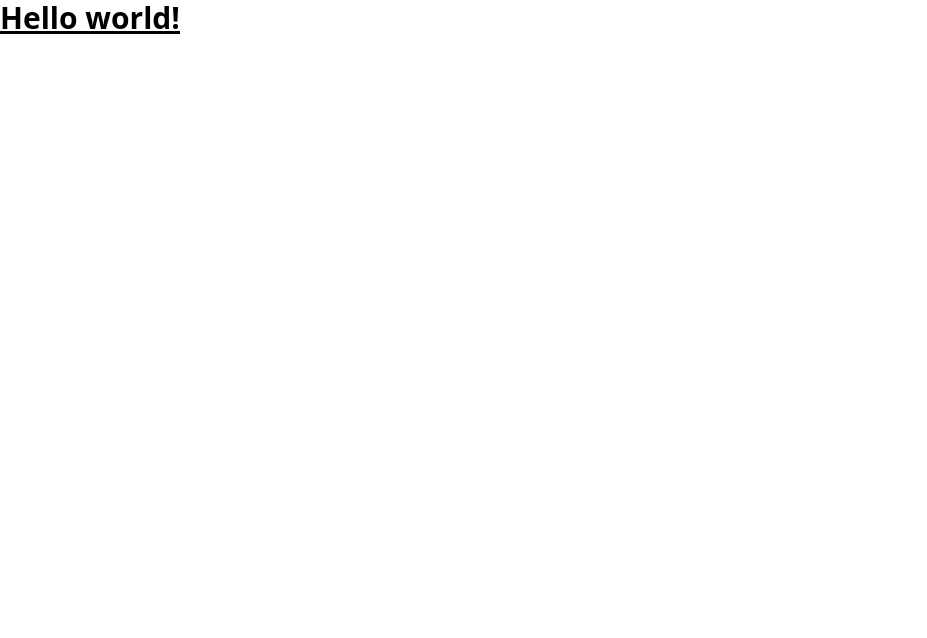
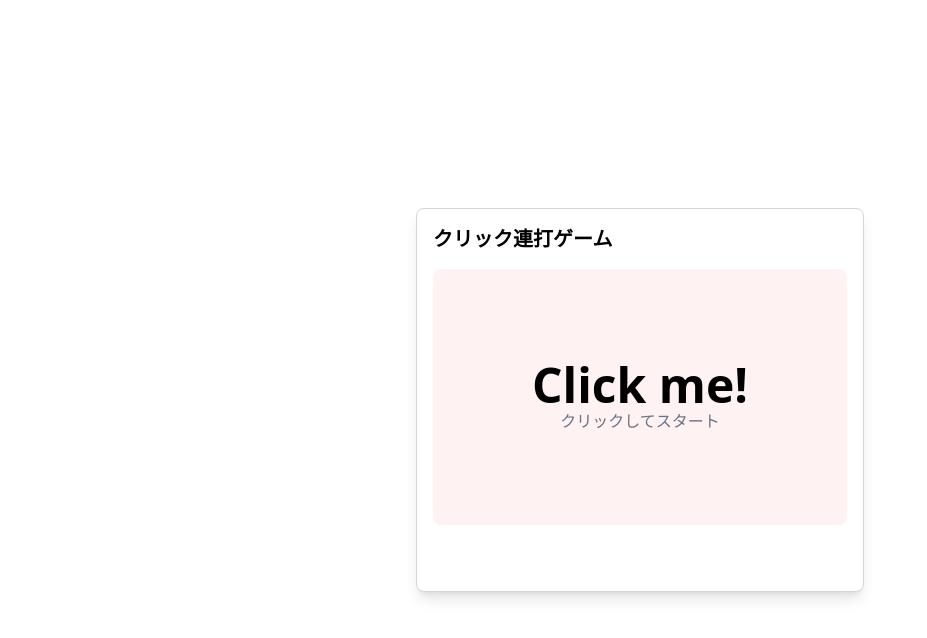
Before and after one commit to masakiYLv1/build-with-react, a React (Vite) app in the folder apps/002-click-game/: page / in a window 1280 px wide. Shown: the top 638 px of the page, without its empty margins (0-927 px from the left). Built offline with nearby package versions, Linux system fonts and the light colour scheme.

Commit message:
UI実装 仮作成

```diff
--- a/apps/002-click-game/src/App.tsx
+++ b/apps/002-click-game/src/App.tsx
@@ -1,8 +1,16 @@
 function App() {
   return (
-    <>
-      <h1 className="text-3xl font-bold underline">Hello world!</h1>
-    </>
+    <div className="flex justify-center items-center bg-white w-screen h-screen">
+      <div className="bg-white w-md h-96 rounded-lg border border-gray-300 shadow-lg">
+        <h1 className="p-4 text-xl font-bold">クリック連打ゲーム</h1>
+        <div className="p-4 pt-0">
+          <button className="bg-red-50 relative flex flex-col justify-center items-center p-4 w-full min-h-64 rounded-lg cursor-pointer">
+            <div className="text-5xl font-bold">Click me!</div>
+            <p className="text-gray-500">クリックしてスタート</p>
+          </button>
+        </div>
+      </div>
+    </div>
   );
 }
 
```
